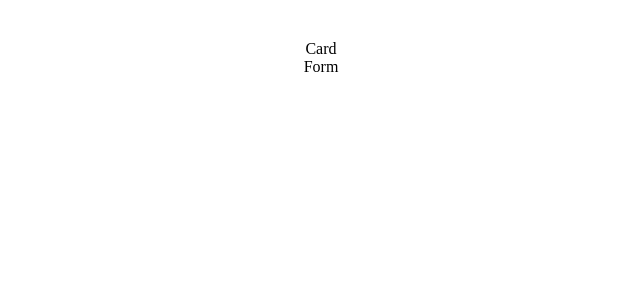
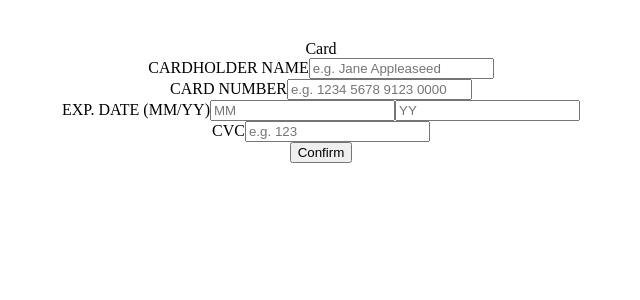
Before and after one commit to segunmotunde/interactive_card_form, a React (Vite) app: page / in a window 1280 px wide. Shown: the top 300 px of the page, without its empty margins (319-959 px from the left). Built offline with nearby package versions, Linux system fonts and the light colour scheme.

Commit message:
initial form commit

```diff
--- a/src/Components/Form.jsx
+++ b/src/Components/Form.jsx
@@ -2,7 +2,30 @@ import React from 'react'
 
 const Form = () => {
   return (
-    <div>Form</div>
+    <div>
+      <form>
+        <div>
+          <label for="name">CARDHOLDER NAME</label>
+          <input type={"text"} className='name' id='name' placeholder='e.g. Jane Appleaseed'></input>
+        </div>
+        <div>
+          <label for="number">CARD NUMBER</label>
+          <input type={"number"} className='number' id='number' placeholder='e.g. 1234 5678 9123 0000'></input>
+        </div>
+        <div>
+          <label for="expiry">EXP. DATE (MM/YY)</label>
+          <input type={"number"} className='expiry' id='expiryMM' placeholder='MM'></input>
+          <input type={"number"} className='expiry' id='expiryYY' placeholder='YY'></input>
+        </div>
+        <div>
+          <label for="cvc">CVC</label>
+          <input className='cvc' id='cvc' placeholder='e.g. 123'></input>
+        </div>
+        <div>
+          <button type='submit'>Confirm</button>
+        </div>
+      </form>
+    </div>
   )
 }
 
```
